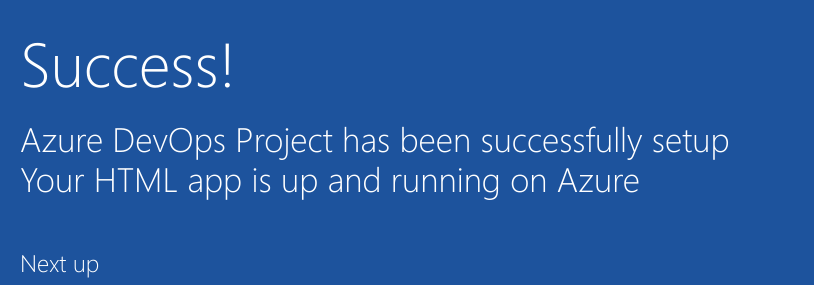
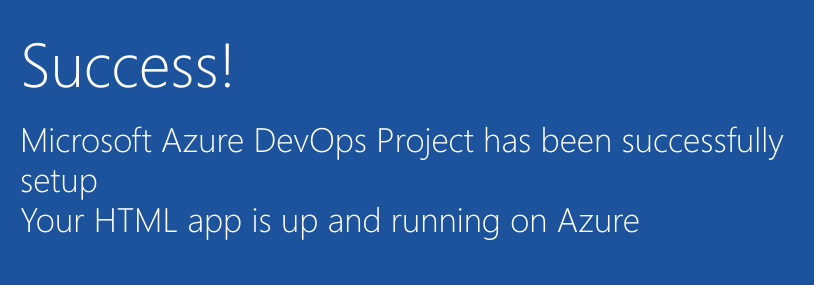
Before and after one commit to Prakash-Rajagopal/git-case-study, a plain HTML site: page index.html in a window 1280 px wide. Shown: the part 352-637 px from the top of the page, 205-1019 px from the left. Drawn offline with Linux system fonts and the light colour scheme; files that its build step writes are made by us from their sources; files whose address does not match are found by name.

Commit message:
index file changes in master

```diff
--- a/index.html
+++ b/index.html
@@ -19,7 +19,7 @@
         </div>
             <div class="content-body">
                 <div class="success-text">Success!</div>
-                <div class="description line-1"> Azure DevOps Project has been successfully setup</div>
+                <div class="description line-1"> Microsoft Azure DevOps Project has been successfully setup</div>
                 <div class="description line-2"> Your HTML app is up and running on Azure</div>
                 <div class="next-steps-container">
                     <div class="next-steps-header">Next up</div>
```
